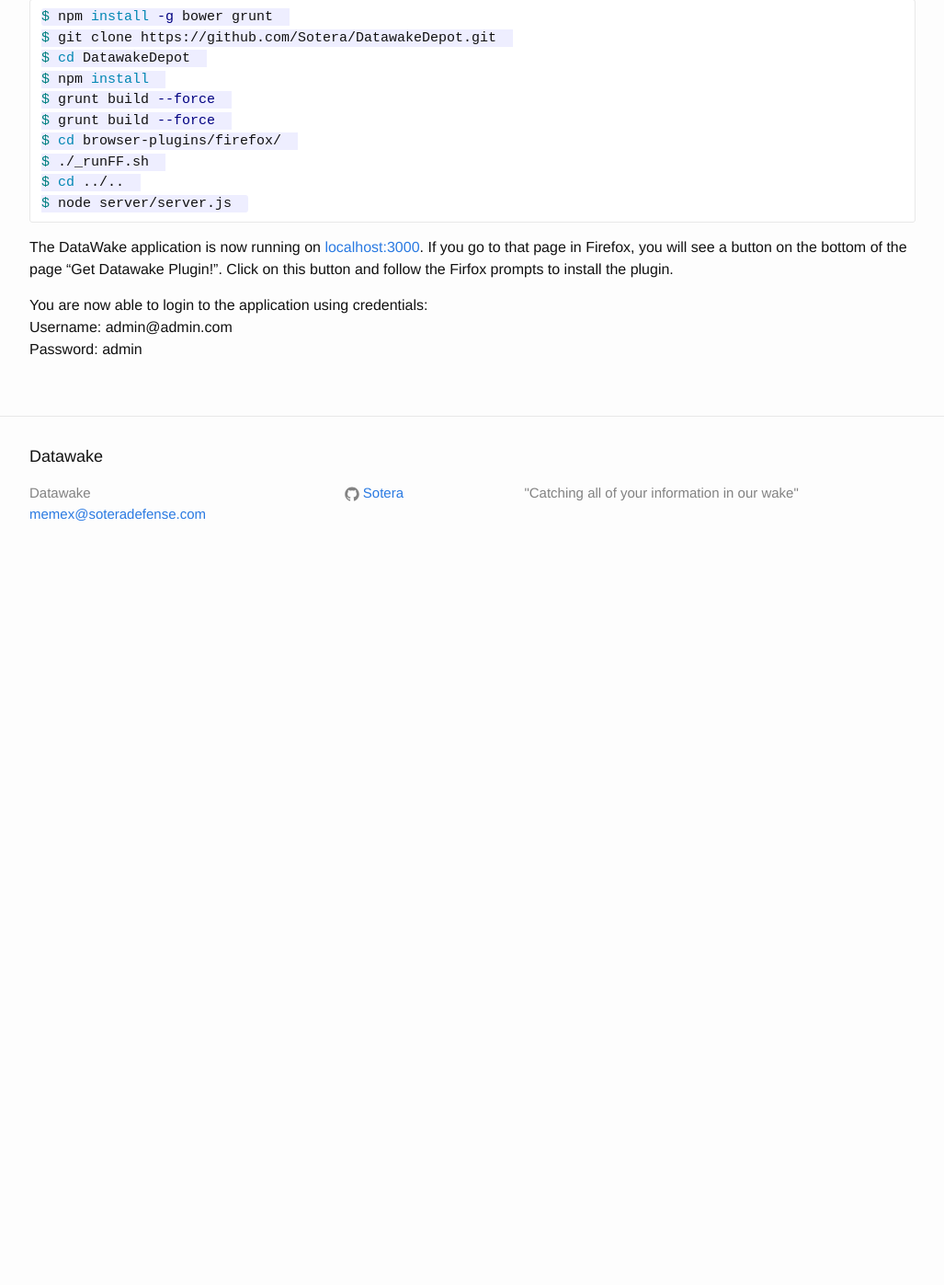
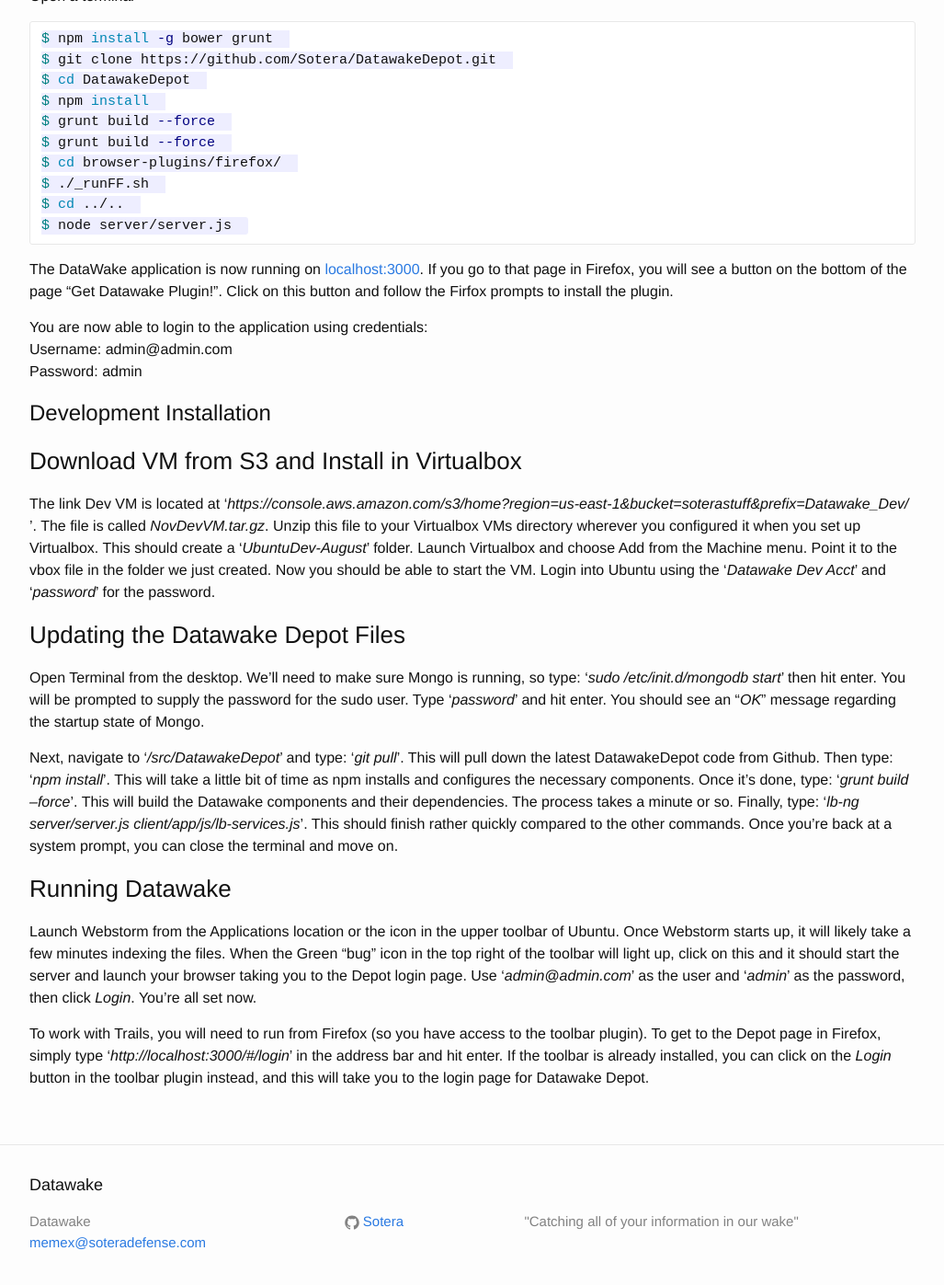
Before and after one commit to Sotera/Datawake, a Jekyll site: the page built from quickstart.md, in a window 1280 px wide and 1400 px high, scrolled down 537 px. Shown: the top 1397 px of the window at 92% size, without its empty margins (126-1153 px from the left). Built offline with Jekyll 4.4.1, drawn with Linux system fonts in a browser that asks for light colours; Markdown is read by kramdown in place of the engine named in the settings; before the commit the page ends 1167 px from its top, so only the background shows below that; some of the changed text lies outside the part shown.

Commit message:
Update to include dev image installation procedure

````diff
--- a/quickstart.md
+++ b/quickstart.md
@@ -6,14 +6,15 @@
 
 # Table of Contents
 - [Introduction](#introduction)
-- [Installation](#installation)
+- [Local Installation](#installation)
+- [Development Installation](#devinstallation)
 
 # Introduction
 DataWake consists of a [Node.js](https://nodejs.org/en/) Express application, a [Firefox](https://www.mozilla.org/en-US/firefox/new/) plugin, and a [mongoDB](https://www.mongodb.org/) database.
 
 _These instruction will assume that you have, Git, Node.js installed, mongoDB running locally on port 27017 and that you are installing on a *nix based system._
 
-# Installation
+# Local Installation
 Open a terminal
 
 ```bash
@@ -34,3 +35,20 @@
 You are now able to login to the application using credentials:
 Username: admin@admin.com
 Password: admin
+
+# Development Installation
+### Download VM from S3 and Install in Virtualbox
+
+The link Dev VM is located at ‘_https://console.aws.amazon.com/s3/home?region=us-east-1&bucket=soterastuff&prefix=Datawake_Dev/_ ’.  The file is called _NovDevVM.tar.gz_.  Unzip this file to your Virtualbox VMs directory wherever you configured it when you set up Virtualbox.  This should create a ‘_UbuntuDev-August_’ folder.  Launch Virtualbox and choose Add from the Machine menu.  Point it to the vbox file in the folder we just created.  Now you should be able to start the VM.  Login into Ubuntu using the ‘_Datawake Dev Acct_’  and ‘_password_’ for the password.
+
+### Updating the Datawake Depot Files
+
+Open Terminal from the desktop.  We’ll need to make sure Mongo is running, so type: ‘_sudo /etc/init.d/mongodb start_’ then hit enter.  You will be prompted to supply the password for the sudo user.  Type ‘_password_’ and hit enter.  You should see an “_OK_” message regarding the startup state of Mongo.
+
+Next, navigate to ‘_/src/DatawakeDepot_’ and type: ‘_git pull_’.  This will pull down the latest DatawakeDepot code from Github.  Then type: ‘_npm install_’.  This will take a little bit of time as npm installs and configures the necessary components.  Once it’s done, type: ‘_grunt build --force_’.  This will build the Datawake components and their dependencies.  The process takes a minute or so.  Finally, type: ‘_lb-ng server/server.js client/app/js/lb-services.js_’.  This should finish rather quickly compared to the other commands.  Once you’re back at a system prompt, you can close the terminal and move on.
+
+### Running Datawake
+
+Launch Webstorm from the Applications location or the icon in the upper toolbar of Ubuntu.  Once Webstorm starts up, it will likely take a few minutes indexing the files.  When the Green “bug” icon in the top right of the toolbar will light up, click on this and it should start the server and launch your browser taking you to the Depot login page.  Use ‘_admin@admin.com_’ as the user and ‘_admin_’ as the password, then click _Login_.  You’re all set now.
+
+To work with Trails, you will need to run from Firefox (so you have access to the toolbar plugin).  To get to the Depot page in Firefox, simply type ‘_http://localhost:3000/#/login_’ in the address bar and hit enter.  If the toolbar is already installed, you can click on the _Login_ button in the toolbar plugin instead, and this will take you to the login page for Datawake Depot.
````
